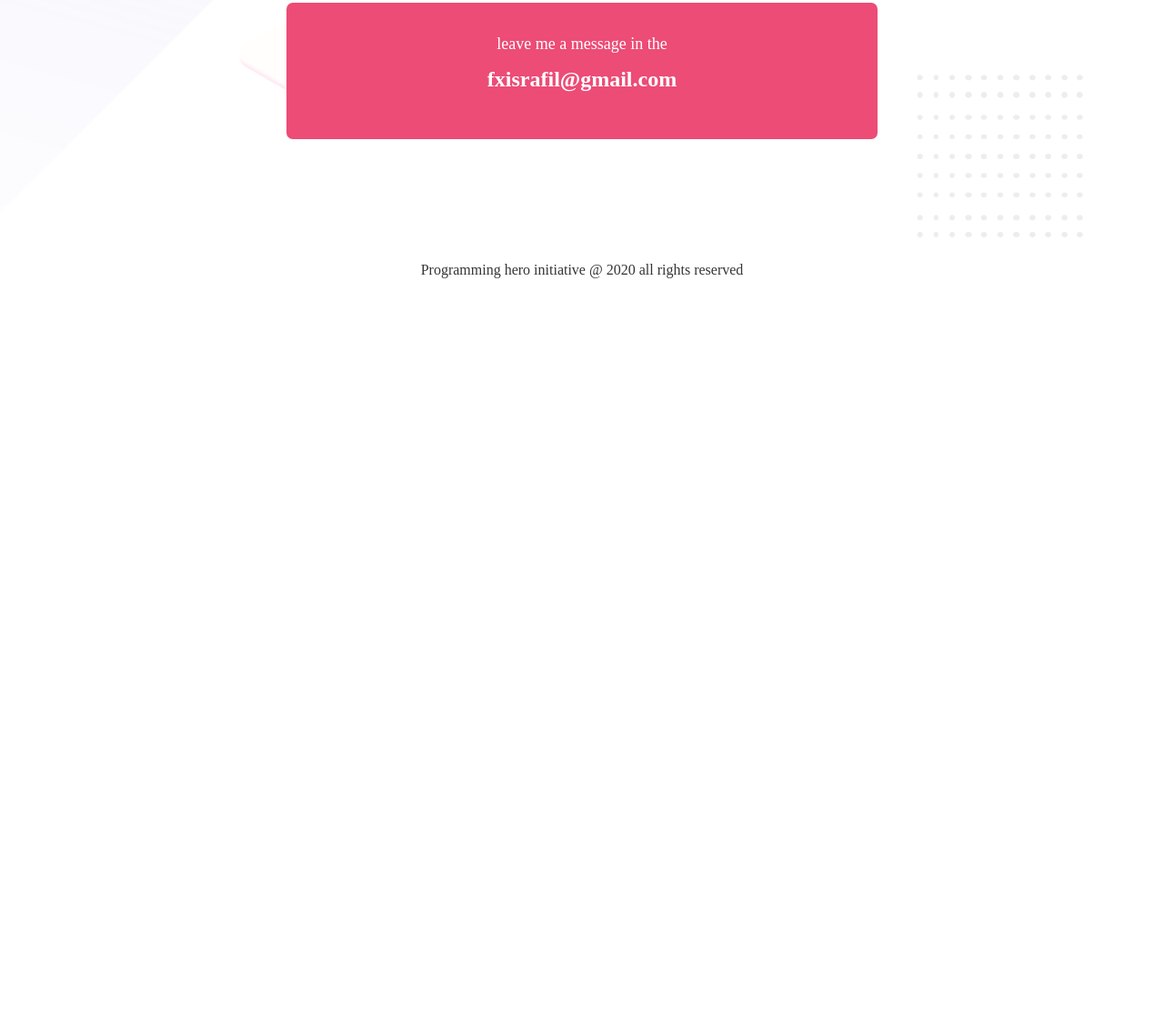
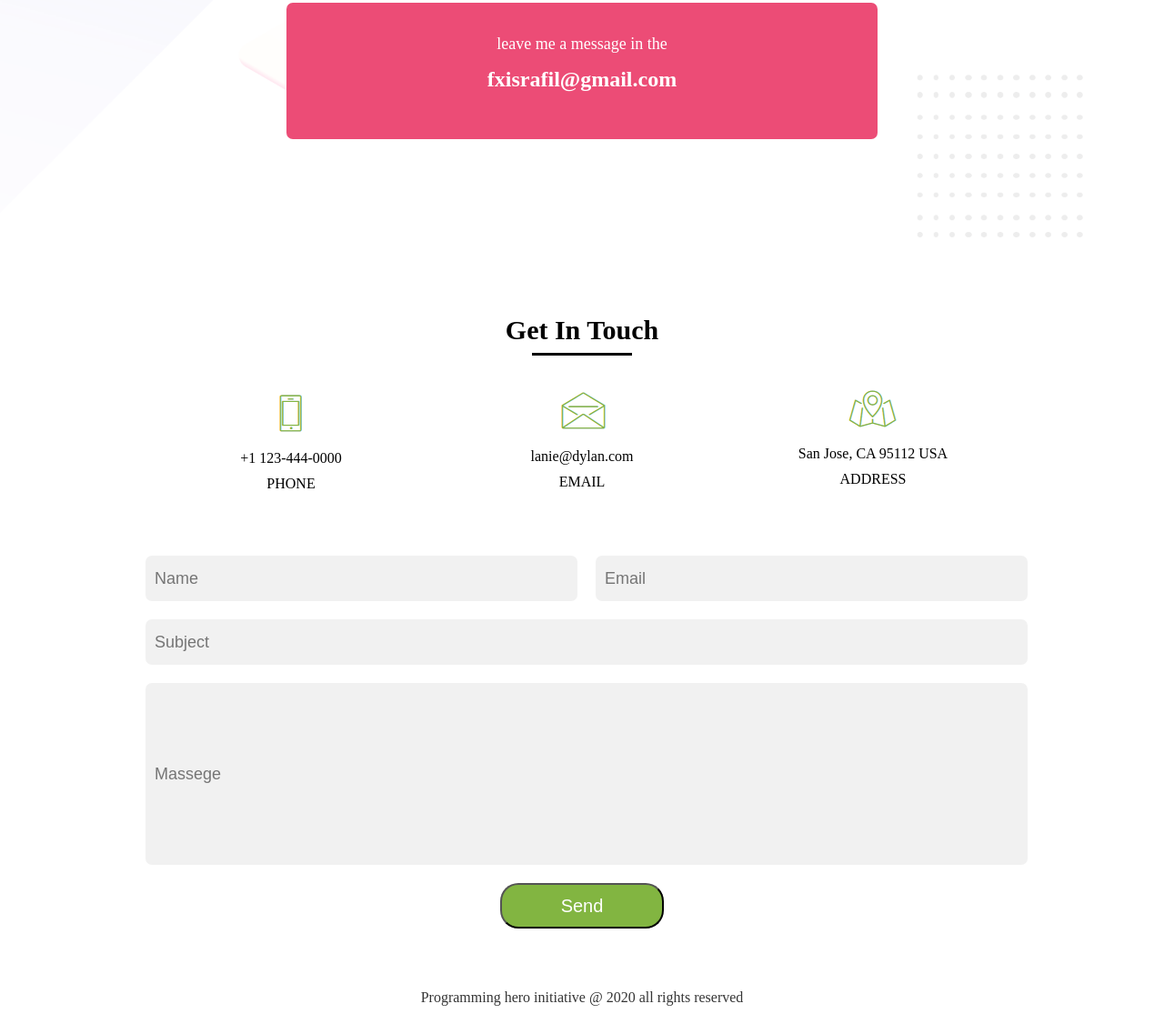
Before and after one commit to israfil94/personal-website, a plain HTML site: page index.html in a window 1280 px wide. Shown: the part 2137-3263 px from the top of the page at 91% size. Before the commit the page ends 2463 px from the top, so only its background shows below. Drawn offline with Linux system fonts and the light colour scheme.

Commit message:
added form and hover effects

```diff
--- a/style.css
+++ b/css/style.css
@@ -19,7 +19,7 @@ a{
 /*===banner area start===*/
 .banner_bg{
     height: 600px;
-    background: url(./images/header-bg.png);
+    background: url(../images/header-bg.png);
     background-size: cover;
     background-position: center;
     background-repeat: no-repeat;
@@ -67,12 +67,20 @@ a{
 .banner_bg .banner .banner_img img{
     height: 90%;
     margin-top: 10%;
+    -o-transition: all linear 0.4s;
+    -ms-transition: all linear 0.4s;
+    -moz-transition: all linear 0.4s;
+    -webkit-transition: all linear 0.4s;
 }
+.banner_bg .banner .banner_img:hover img{
+   transform: scale(1.1);
+}
+
 /*===banner area end===*/
 
 /*===biography area start===*/
 .biography_bg{
-    background: url(./images/biography-bg.png);
+    background: url(../images/biography-bg.png);
     background-repeat: no-repeat;
     background-size: cover;
     background-position: center;
@@ -121,6 +129,13 @@ a{
 .biography_bg .biography .biography_img img{
     height: 90%;
     margin-top: 10%;
+    -o-transition: all linear 0.4s;
+    -ms-transition: all linear 0.4s;
+    -moz-transition: all linear 0.4s;
+    -webkit-transition: all linear 0.4s;
+}
+.biography_bg .biography .biography_img:hover img{
+    transform: scale(1.2);
 }
 /*===biography area area end===*/
 
@@ -128,7 +143,7 @@ a{
 /*===work area start===*/
 .work_bg{
     height: 500px;
-    background: url(./images/latest-work-bg.png);
+    background: url(../images/latest-work-bg.png);
     background-repeat: no-repeat;
     background-size: cover;
     background-position: center;
@@ -157,13 +172,20 @@ a{
 }
 .work_bg .work .gallery .item img{
     width: 100%;
+    -o-transition: all linear 0.4s;
+    -ms-transition: all linear 0.4s;
+    -moz-transition: all linear 0.4s;
+    -webkit-transition: all linear 0.4s;
+}
+.work_bg .work .gallery .item:hover img{
+    transform: scale(1.2);
 }
 /*===work area end===*/
 
 /*===client feedback area start===*/
 .client_bg{
     height: 600px;
-    background: url(./images/footer-bg.png);
+    background: url(../images/footer-bg.png);
     background-repeat: no-repeat;
     background-size: cover;
     background-position: center;
@@ -222,6 +244,130 @@ a{
 }
 /*===client feedback area end===*/
 
+/*==form area start==*/
+.form_bg{
+    width: 100%;
+    height: 800px;
+    background: #fff;
+}
+.form_bg .form{
+    width: 960px;
+    height: 800px;
+    margin: 0 auto;
+}
+.form_bg .form .heading{
+    width: 960px;
+    height: 100px;
+}
+.form_bg .form .heading h3{
+    text-align: center;
+    font-size: 30px;
+    line-height: 150px;
+    text-transform: capitalize;
+}
+.form_bg .form .un{
+    height: 3px;
+    width: 110px;
+    background: #000;
+    margin: 0 auto;
+}
+.form_bg .form .image{
+    height: 200px;
+    width: 320px;
+    text-align: center;
+    margin-top: 20px;
+    float: left;
+}
+.form_bg .form .image img{
+    text-align: center;
+    margin-top: 15px;
+}
+.form_bg .form .image p{
+    margin-top: 10px;
+}
+
+.form_bg .form .name{
+    width: 465px;
+    height: 50px;
+    float: left;
+}
+.form_bg .form .name input{
+    width: 465px;
+    height: 50px;
+    border-radius: 7px;
+    padding-left: 10px;
+    font-size: 18px;
+    border: 0px;
+    background: #f1f1f1;
+    text-transform: capitalize;
+}
+.form_bg .form .email{
+    width: 465px;
+    height: 50px;
+    float: right;
+    border-radius: 7px;
+}
+.form_bg .form .email input{
+    width: 465px;
+    height: 50px;
+    border-radius: 7px;
+    padding-left: 10px;
+    font-size: 18px;
+    border: 0px;
+    background: #f1f1f1;
+    text-transform: capitalize;
+}
+
+.form_bg .form .subject{
+    margin-top: 290px;
+    width: 960px;
+    height: 50px;
+    border-radius: 7px;
+}
+.form_bg .form .subject input{
+    width: 960px;
+    height: 50px;
+    border-radius: 7px;
+    padding-left: 10px;
+    font-size: 18px;
+    border: 0px;
+    background: #f1f1f1;
+    text-transform: capitalize;
+}
+.form_bg .form .massage{
+    margin-top: 20px;
+    width: 960px;
+    height: 200px;
+    border-radius: 7px;
+}
+.form_bg .form .massage input{
+    width: 960px;
+    height: 200px;
+    border-radius: 7px;
+    padding-left: 10px;
+    font-size: 18px;
+    border: 0px;
+    background: #f1f1f1;
+    text-transform: capitalize;
+}
+.form_bg .form .send{
+    margin: 20px auto;
+    width: 180px;
+    height: 50px;
+
+}
+.form_bg .form button {
+    width: 180px;
+    height: 50px;
+    color: #fff;
+    background: #82B541;
+    font-size: 20px;
+    border-radius: 20px;
+    text-transform: capitalize;
+}
+/*==form are end==*/
+
+
 /*===footer area start===*/
 footer{
     text-align: center;
--- a/index.html
+++ b/index.html
@@ -5,7 +5,7 @@
     <meta charset="UTF-8">
     <meta name="viewport" content="width=device-width, initial-scale=1.0">
     <title>Israfil Hossen</title>
-    <link rel="stylesheet" href="style.css">
+    <link rel="stylesheet" href="css/style.css">
 </head>
 
 <body>
@@ -74,9 +74,49 @@
                 <p>fxisrafil@gmail.com</p>
             </div>
         </div>
-
     </section>
     <!-- client feedback area end-->
+
+    <!-- form area start-->
+    <div class="form_bg">
+        <div class="form">
+            <div class="heading">
+                <h3>get in touch</h3>
+            </div>
+            <div class="un"></div>
+            <div class="image">
+                <img src="images/b1.png" alt="icon">
+                <p>+1 123-444-0000</p>
+                <p>PHONE</p>
+            </div>
+            <div class="image">
+                <img src="images/b2.png" alt="icon">
+                <p>lanie@dylan.com</p>
+                <p>EMAIL</p>
+            </div>
+            <div class="image">
+                <img src="images/b3.png" alt="icon">
+                <p>San Jose, CA 95112 USA</p>
+                <p>ADDRESS</p>
+            </div>
+            <div class="name">
+                <input type="text" placeholder="Name">
+            </div>
+            <div class="email">
+                <input type="email" placeholder="email">
+            </div>
+            <div class="subject">
+                <input type="text" placeholder="subject">
+            </div>
+            <div class="massage">
+                <input type="text" placeholder="massege">
+            </div>
+            <div class="send">
+                <button type="submit">Send</button>
+            </div>
+        </div>
+    </div>
+    <!-- form area end-->
 
     <!-- footer area start-->
     <footer>
```
Also changed, not shown: images/b1.png (added), images/b2.png (added), images/b3.png (added).
